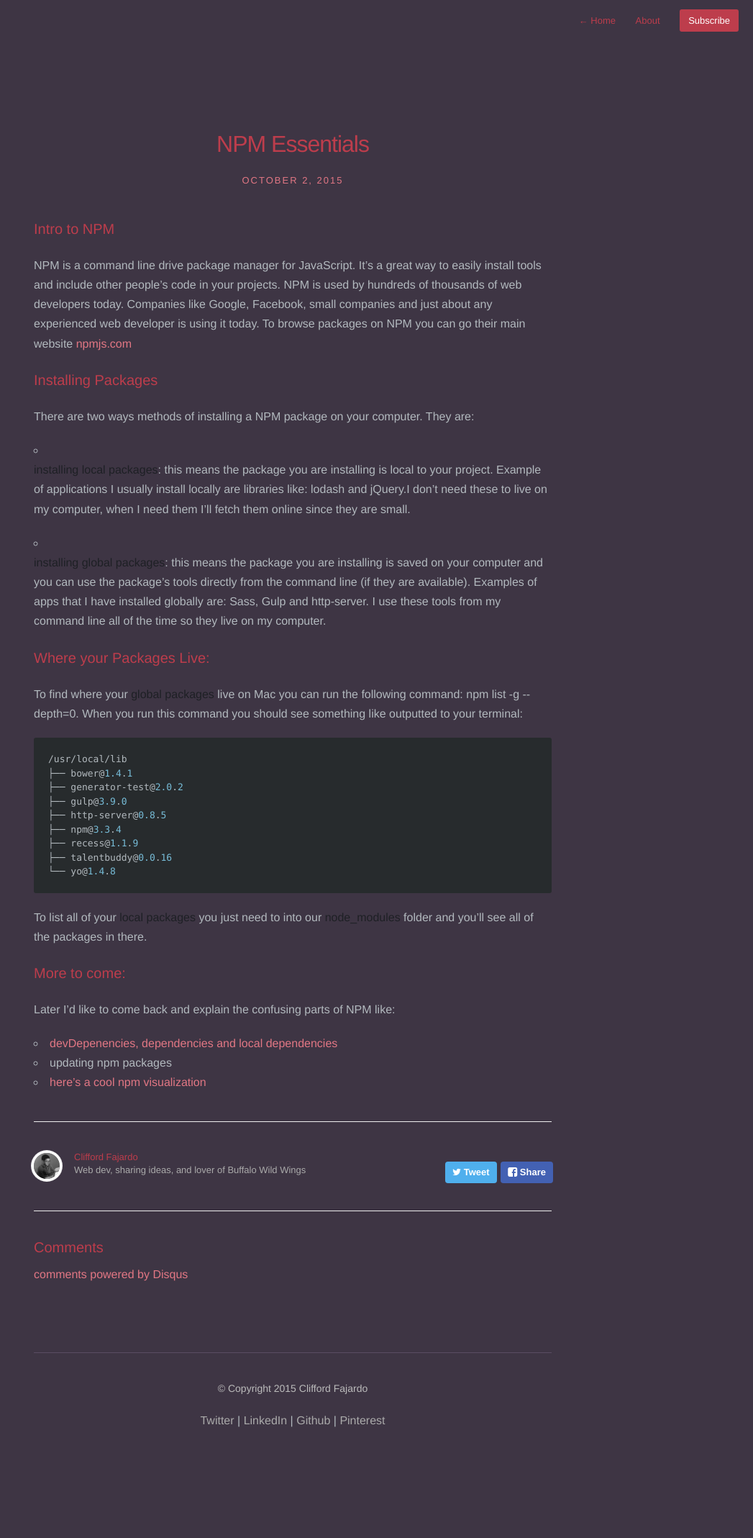
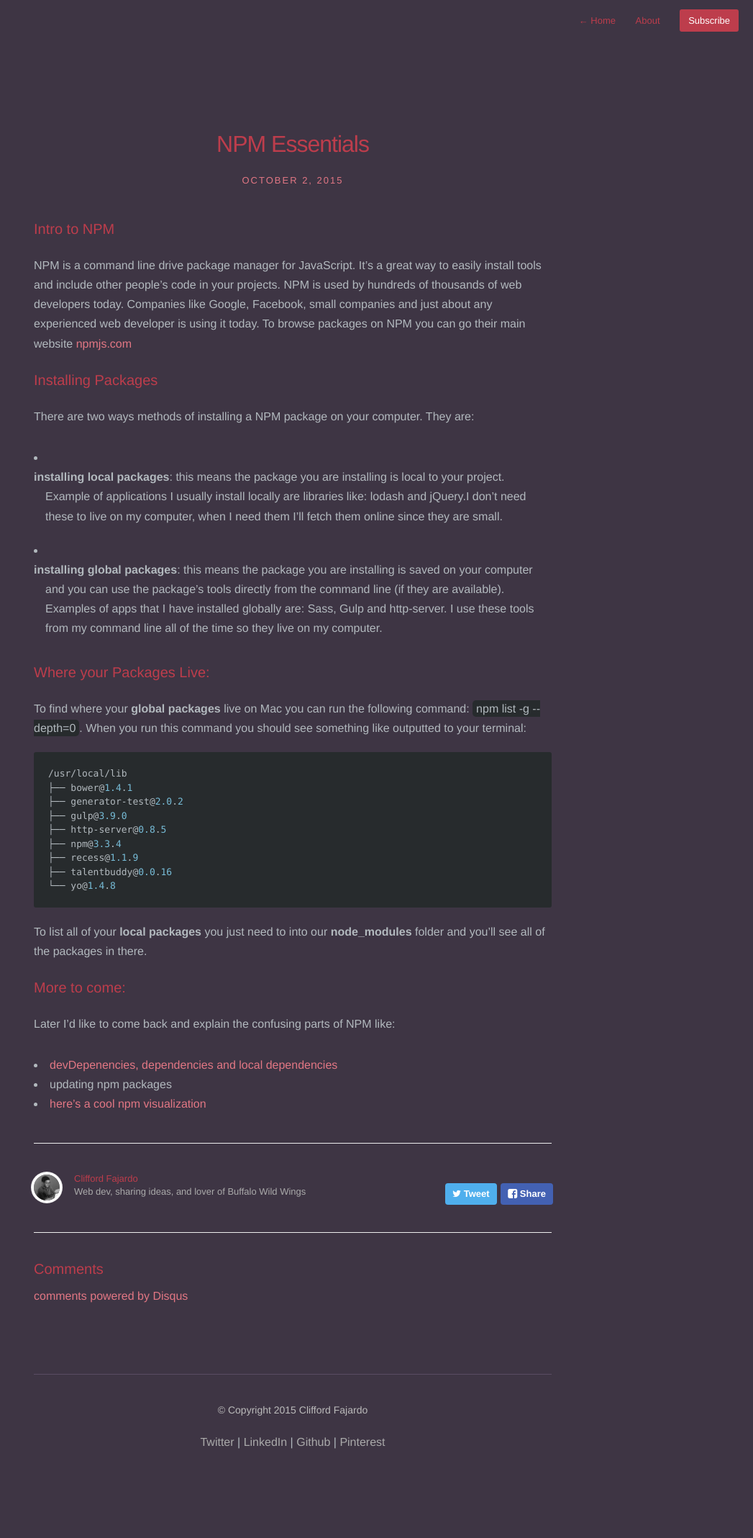
Before and after one commit to JosephSun/cliffordfajardo.github.io, a Jekyll site: the page built from _posts/2015-10-02-npm-essentials.markdown, in a window 1280 px wide. Shown: the whole page at 72% size, without its empty margins (233-1280 px from the left). Built offline with Jekyll 4.4.1, drawn with Linux system fonts in a browser that asks for light colours; nearby versions of some CDN libraries; Markdown is read by kramdown in place of the engine named in the settings; comment, search, counter and statistics services are not loaded; before the commit the page ends 2107 px from its top, so only the background shows below that.

Commit message:
styles for indented lists & bold characters

```diff
--- a/assets/css/style.css
+++ b/assets/css/style.css
@@ -185,8 +185,27 @@ a,
 	transition: all 0.15s ease;
 }
 
-ul 	{ margin:0; padding:0; }
-li	{ list-style-type:circle; list-style-position:inside; }
+/*Adding support for ordered lists*/
+ul, ol	{ margin:0; padding:0; }
+/*Keep indent for second and so on lines in-ordered-lists*/
+li	{
+	list-style-position:inside;
+	text-indent: -1em;
+	padding-left: 1em;
+
+}
+li:last-child{
+	margin-bottom: 30px;
+}
+li:first-child {
+	margin-top: 30px;
+}
+p code, li code {
+	background: #272b2d;
+	padding: 3px 5px;
+	border-radius: 5px;
+}
+
 
 /* Line Height */
 #post-body, p {
@@ -194,8 +213,7 @@ li	{ list-style-type:circle; list-style-position:inside; }
 	color: #b2b9be;
 }
 
-b, strong { font-weight: 500;
-  color: #1E2025; }
+b, strong { font-weight: 700; color: #b2b9be; }
 em, i { font-style: italic; }
 
 #title {
@@ -633,6 +651,14 @@ h2.month {
   margin-left: 2px;
 }
 
+
+#post-body li strong{
+	font-weight: 700;
+	color: #b2b9be;
+}
+
+
+
 /* Media Queries */
 @media screen and (max-width: 540px) {
 	#wrapper { padding:20px 20px 20px 20px;}
```
